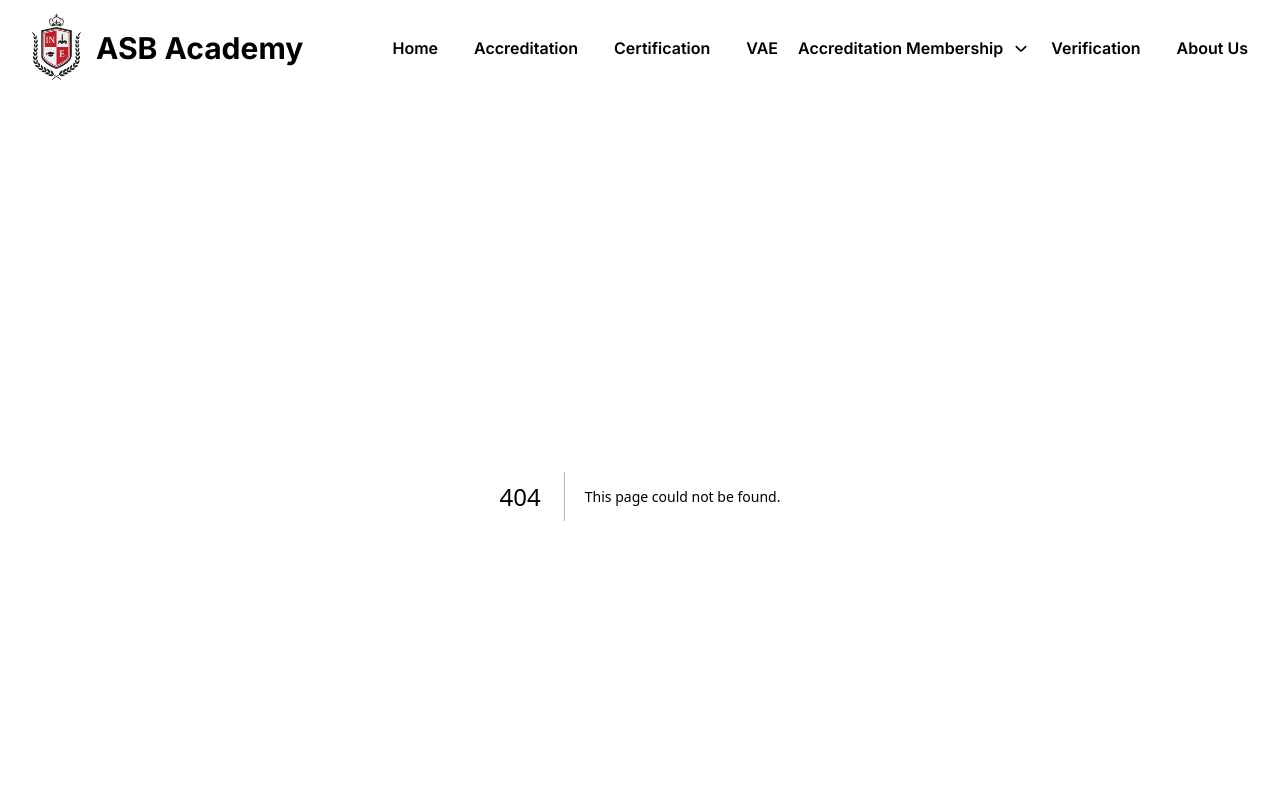
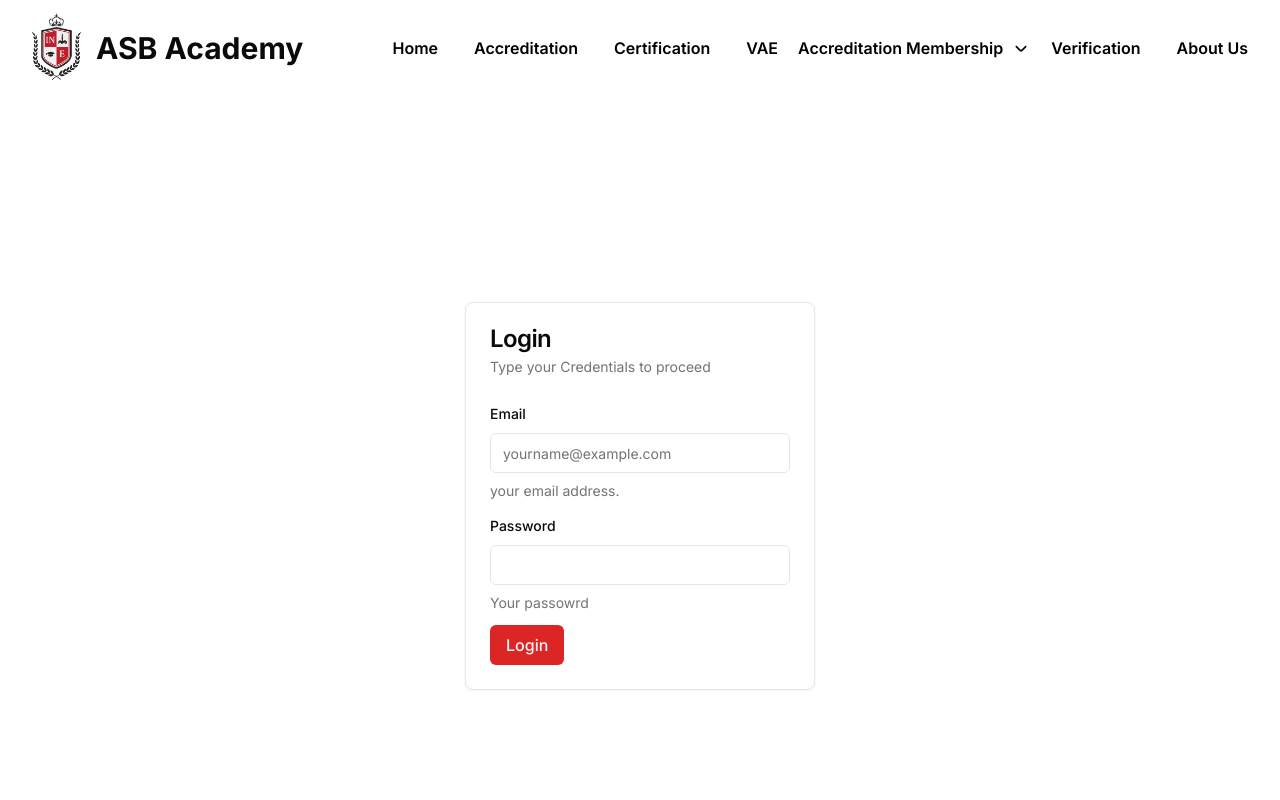
Before and after one commit to Ayoub900/gaps, a Next.js app: page /login in a window 1280 px wide. Before the commit this address had no page. Shown: the top 800 px of the page. Built offline with nearby package versions, Linux system fonts and the light colour scheme; no server answers.

Commit message:
add login page and callback url to the dashboard

```diff
--- a/src/app/api/auth/[...nextauth]/auth.ts
+++ b/src/app/api/auth/[...nextauth]/auth.ts
@@ -63,6 +63,9 @@ export const authOptions: NextAuthOptions = {
             }
         }),
     ],
+    pages: {
+        signIn: "/login",
+    },
     callbacks: {
         async session({ session, token }) {
             if (token) {
--- a/src/app/dashboard/lps/page.tsx
+++ b/src/app/dashboard/lps/page.tsx
@@ -10,7 +10,8 @@ export default async function LPSPage() {
     const user = session?.user
 
     if (!user) {
-        redirect("/api/auth/signin")
+        const callbackUrl = "/dashboard/lps"
+        redirect("/login?callbackUrl=" + encodeURIComponent(callbackUrl))
     }
 
     if (user.role !== "ADMIN" && user.role !== "MANAGER") notFound()
--- a/src/app/dashboard/page.tsx
+++ b/src/app/dashboard/page.tsx
@@ -9,7 +9,8 @@ export default async function page() {
     const user = session?.user
 
     if (!user) {
-        redirect("/api/auth/signin")
+        const callbackUrl = "/dashboard"
+        redirect("/login?callbackUrl=" + encodeURIComponent(callbackUrl))
     }
 
     if (user.role !== "ADMIN") notFound()
--- /dev/null
+++ b/src/app/login/LoginForm.tsx
@@ -0,0 +1,120 @@
+"use client"
+
+import { zodResolver } from "@hookform/resolvers/zod"
+import { useForm } from "react-hook-form"
+import { signIn } from "next-auth/react";
+import { z } from "zod"
+
+import {
+    Form,
+    FormControl,
+    FormDescription,
+    FormField,
+    FormItem,
+    FormLabel,
+    FormMessage,
+} from "@/components/ui/form"
+import { Input } from "@/components/ui/input"
+import { Button } from "../../components/ui/button"
+import { useState } from "react"
+import { useSearchParams, useRouter } from "next/navigation"
+import { revalidatePath } from "next/cache";
+
+const FormSchema = z.object({
+    email: z.string().email({
+        message: "The Email must be a valid Email"
+    }).min(2, {
+        message: "The Email is required.",
+    }),
+    password: z.string().min(8, {
+        message: "The Password must be at least 8 characters.",
+    }).max(40, {
+        message: "The Password must be less than 40 characters."
+    }),
+})
+
+export default function LoginForm() {
+    const [pending, setPending] = useState(false)
+    const [error, setError] = useState("");
+
+    const form = useForm<z.infer<typeof FormSchema>>({
+        resolver: zodResolver(FormSchema),
+        defaultValues: {
+            email: "",
+            password: "",
+        },
+    })
+
+    const router = useRouter()
+    const searchParams = useSearchParams();
+    const callbackUrl = searchParams.get("callbackUrl") || "/";
+
+    async function onSubmit(data: z.infer<typeof FormSchema>) {
+        setPending(true)
+        setError("")
+        try {
+            await signIn("credentials", {
+                redirect: false,
+                email: data.email,
+                password: data.password,
+                callbackUrl,
+            });
+
+            setPending(false);
+
+        } catch (error: any) {
+            setPending(false);
+            setError(error);
+        }
+
+        router.push(callbackUrl);
+    }
+
+    return (
+        <Form {...form} >
+            <form onSubmit={form.handleSubmit(onSubmit)} className="w-full space-y-3">
+                <FormField
+                    control={form.control}
+                    name="email"
+                    render={({ field }) => (
+                        <FormItem>
+                            <FormLabel>Email</FormLabel>
+                            <FormControl>
+                                <Input type="email" required placeholder="yourname@example.com" {...field} />
+                            </FormControl>
+                            <FormDescription>
+                                your email address.
+                            </FormDescription>
+                            <FormMessage />
+                        </FormItem>
+                    )}
+                />
+                <FormField
+                    control={form.control}
+                    name="password"
+                    render={({ field }) => (
+                        <FormItem>
+                            <FormLabel>Password</FormLabel>
+                            <FormControl>
+                                <Input type="password" required min={8} max={40} {...field} />
+                            </FormControl>
+                            <FormDescription>
+                                Your passowrd
+                            </FormDescription>
+                            <FormMessage />
+                        </FormItem>
+                    )}
+                />
+                {error && <div className="bg-red-200/50 dark:bg-red-500/50 rounded-md p-3">
+                    <span className="text-red-500 dark:text-red-200">{error}</span>
+                </div>}
+                <Button
+                    disabled={pending}
+                    className={"text-md"}
+                >
+                    Login
+                </Button>
+            </form>
+        </Form>
+    )
+}
--- /dev/null
+++ b/src/app/login/page.tsx
@@ -0,0 +1,40 @@
+import React from 'react'
+import {
+    Card,
+    CardContent,
+    CardDescription,
+    CardFooter,
+    CardHeader,
+    CardTitle,
+} from "@/components/ui/card"
+import LoginForm from './LoginForm'
+import { getServerSession } from 'next-auth'
+import { authOptions } from '@/app/api/auth/[...nextauth]/auth'
+import { redirect } from 'next/navigation'
+import Link from 'next/link'
+import { revalidatePath } from 'next/cache'
+
+interface Props {
+    callbackUrl: string,
+}
+
+export default async function Login({ callbackUrl }: Props) {
+    const session = await getServerSession(authOptions)
+    if (session) {
+        revalidatePath("/")
+        redirect("/")
+    }
+    return (
+        <div className='flex justify-center items-center h-screen'>
+            <Card className=" md:w-[350px] mx-12 md:mx-auto">
+                <CardHeader>
+                    <CardTitle>Login</CardTitle>
+                    <CardDescription>Type your Credentials to proceed</CardDescription>
+                </CardHeader>
+                <CardContent>
+                    <LoginForm />
+                </CardContent>
+            </Card>
+        </div>
+    )
+}
```
